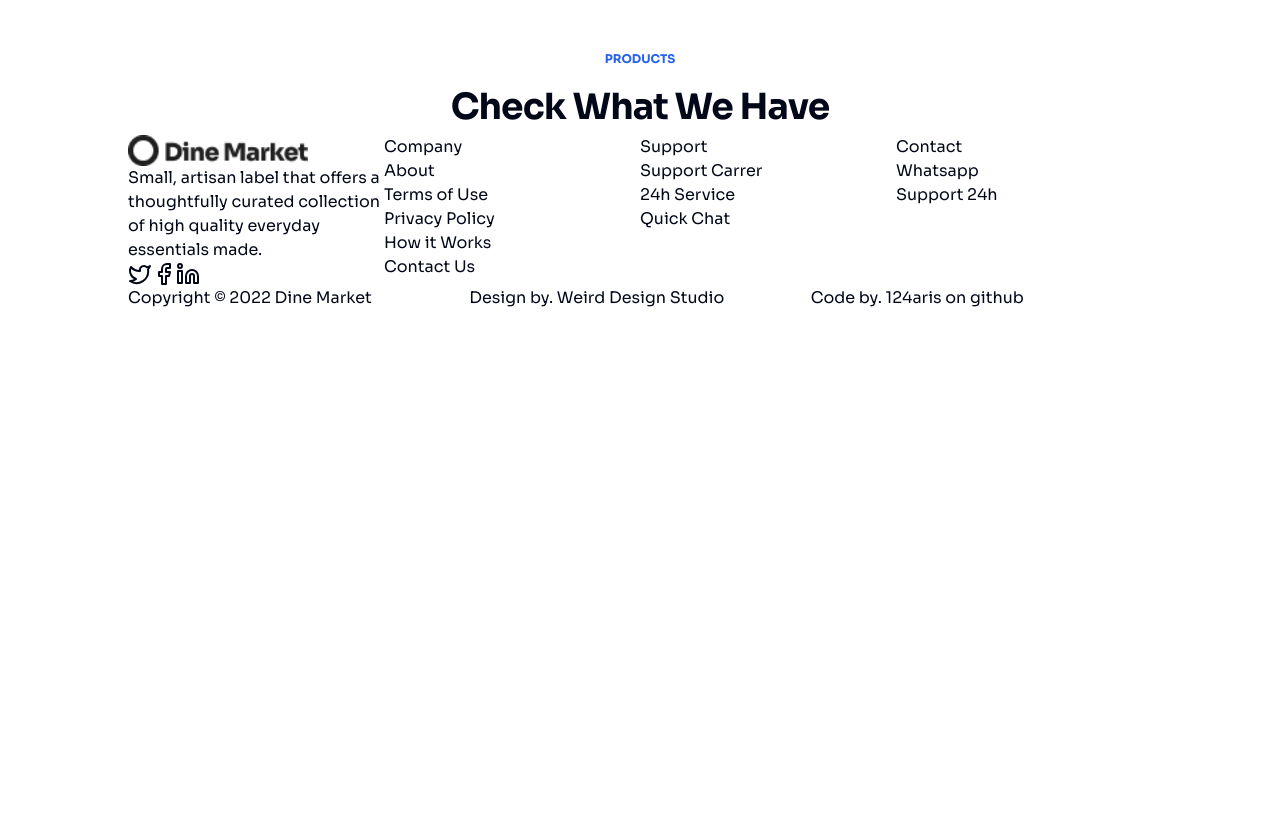
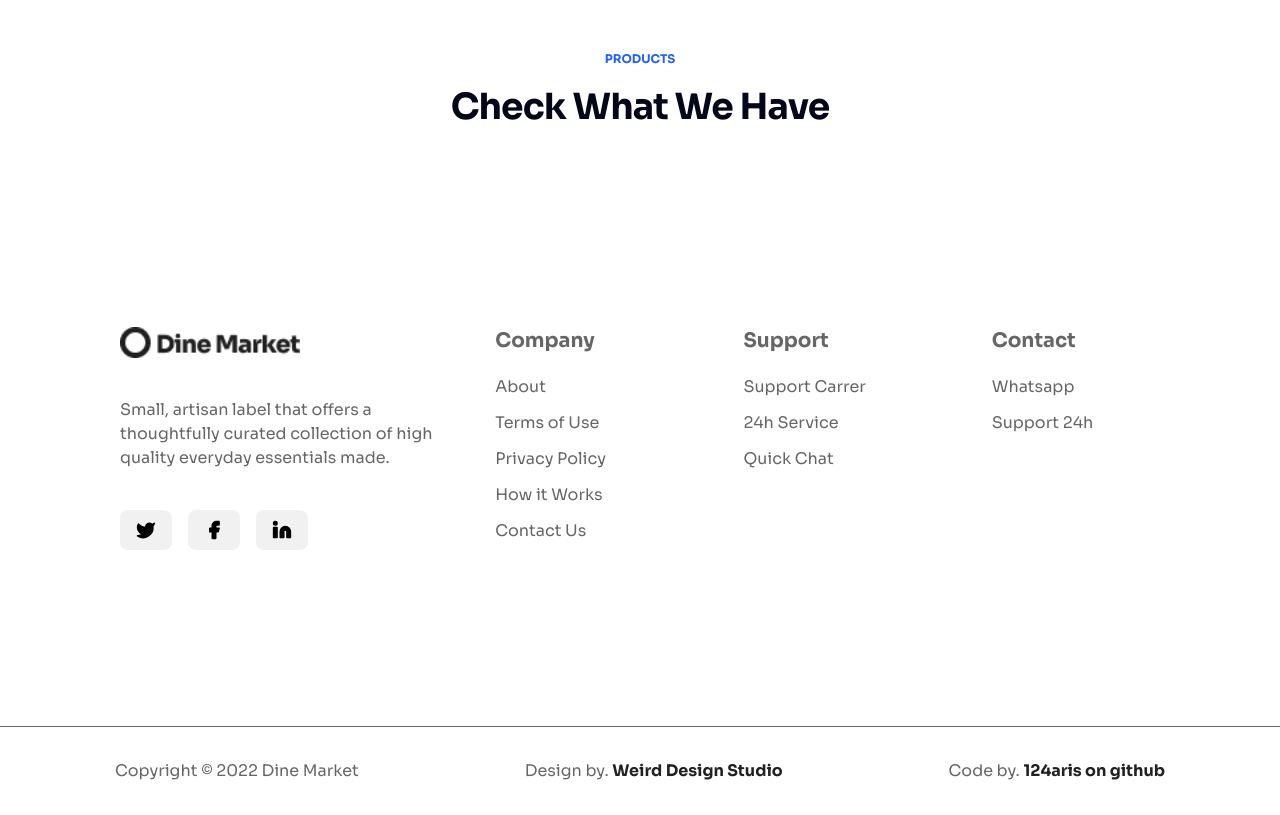
Before and after one commit to 124aris/124aris-hackathon-two, a Next.js app: page / in a window 1280 px wide. Shown: the part 1520-2335 px from the top of the page. Before the commit the page ends 1846 px from the top, so only its background shows below. Built offline with nearby package versions, Linux system fonts and the light colour scheme.

Commit message:
hackathon-two

```diff
--- a/src/app/layout.tsx
+++ b/src/app/layout.tsx
@@ -22,8 +22,8 @@ export default function RootLayout({
         <div className='py-4 px-12'>
           <Header/>
           {children}
-          <Footer/>
         </div>
+        <Footer/>
       </body>
     </html>
   )
--- a/src/components/Footer.tsx
+++ b/src/components/Footer.tsx
@@ -1,49 +1,57 @@
 import Image from "next/image"
-import { Twitter, Facebook, Linkedin } from "lucide-react"
+import { Twitter, Facebook, Linkedin, Ghost } from "lucide-react"
+import { Button } from "./ui/button"
+import Link from "next/link"
 
 export default function Footer() {
     return(
-        <main className="px-20">
-            <div className="grid grid-cols-4">
-                <div className="flex flex-col">
+        <main>
+            <div className="grid grid-cols-[30%,1fr,1fr,1fr] px-24 ml-6 py-44">
+                <div className="flex flex-col space-y-10">
                     <Image src={"/Logo.webp"} alt="website logo" width={180} height={30}/>
-                    <p>Small, artisan label that offers a thoughtfully curated collection of high quality everyday essentials made.</p>
-                    <div className="flex">
-                        <Twitter/>
-                        <Facebook/>
-                        <Linkedin/>
+                    <p className="font-normal text-base text-[#666]">Small, artisan label that offers a thoughtfully curated collection of high quality everyday essentials made.</p>
+                    <div className="flex space-x-4">
+                        <Button className="bg-[#f1f1f1] text-black rounded-lg hover:bg-[#f1f1f1] hover:text-black">
+                            <Twitter className="fill-black w-5 h-5"/>
+                        </Button>
+                        <Button className="bg-[#f1f1f1] text-black rounded-lg hover:bg-[#f1f1f1] hover:text-black">
+                            <Facebook className="fill-black w-5 h-5"/>
+                        </Button>
+                        <Button className="bg-[#f1f1f1] text-black rounded-lg hover:bg-[#f1f1f1] hover:text-black">
+                            <Linkedin className="fill-black w-5 h-5"/>
+                        </Button>
                     </div>
                 </div>
-                <div>
-                    <h3>Company</h3>
-                    <ul>
-                        <li>About</li>
-                        <li>Terms of Use</li>
-                        <li>Privacy Policy</li>
-                        <li>How it Works</li>
-                        <li>Contact Us</li>
+                <div className="flex flex-col space-y-5 px-14">
+                    <h3 className="font-bold text-xl text-[#666]">Company</h3>
+                    <ul className="font-normal text-[#666] text-base space-y-3">
+                        <li><Link href={""}>About</Link></li>
+                        <li><Link href={""}>Terms of Use</Link></li>
+                        <li><Link href={""}>Privacy Policy</Link></li>
+                        <li><Link href={""}>How it Works</Link></li>
+                        <li><Link href={""}>Contact Us</Link></li>
                     </ul>
                 </div>
-                <div>
-                    <h3>Support</h3>
-                    <ul>
-                        <li>Support Carrer</li>
-                        <li>24h Service</li>
-                        <li>Quick Chat</li>
+                <div className="flex flex-col space-y-5 px-14">
+                    <h3 className="font-bold text-xl text-[#666]">Support</h3>
+                    <ul className="font-normal text-[#666] text-base space-y-3">
+                        <li><Link href={""}>Support Carrer</Link></li>
+                        <li><Link href={""}>24h Service</Link></li>
+                        <li><Link href={""}>Quick Chat</Link></li>
                     </ul>
                 </div>
-                <div>
-                    <h3>Contact</h3>
-                    <ul>
-                        <li>Whatsapp</li>
-                        <li>Support 24h</li>
+                <div className="flex flex-col space-y-5 px-14">
+                    <h3 className="font-bold text-xl text-[#666]">Contact</h3>
+                    <ul className="font-normal text-[#666] text-base space-y-3">
+                        <li><Link href={""}>Whatsapp</Link></li>
+                        <li><Link href={""}>Support 24h</Link></li>
                     </ul>
                 </div>
             </div>
-            <div className="grid grid-cols-3">
-                <p>Copyright © 2022 Dine Market</p>
-                <p>Design by. <span>Weird Design Studio</span></p>
-                <p>Code by. <span>124aris on github</span></p>
+            <div className="flex justify-around items-center border-t border-[#666] p-8">
+                <p className="font-normal text-base text-[#666]">Copyright © 2022 Dine Market</p>
+                <p className="font-normal text-base text-[#666]">Design by. <span className="font-bold text-[#212121]">Weird Design Studio</span></p>
+                <p className="font-normal text-base text-[#666]">Code by. <span className="font-bold text-[#212121]">124aris on github</span></p>
             </div>
         </main>
     )
```
Also changed, not shown: tsconfig.json (line endings or trailing spaces).
